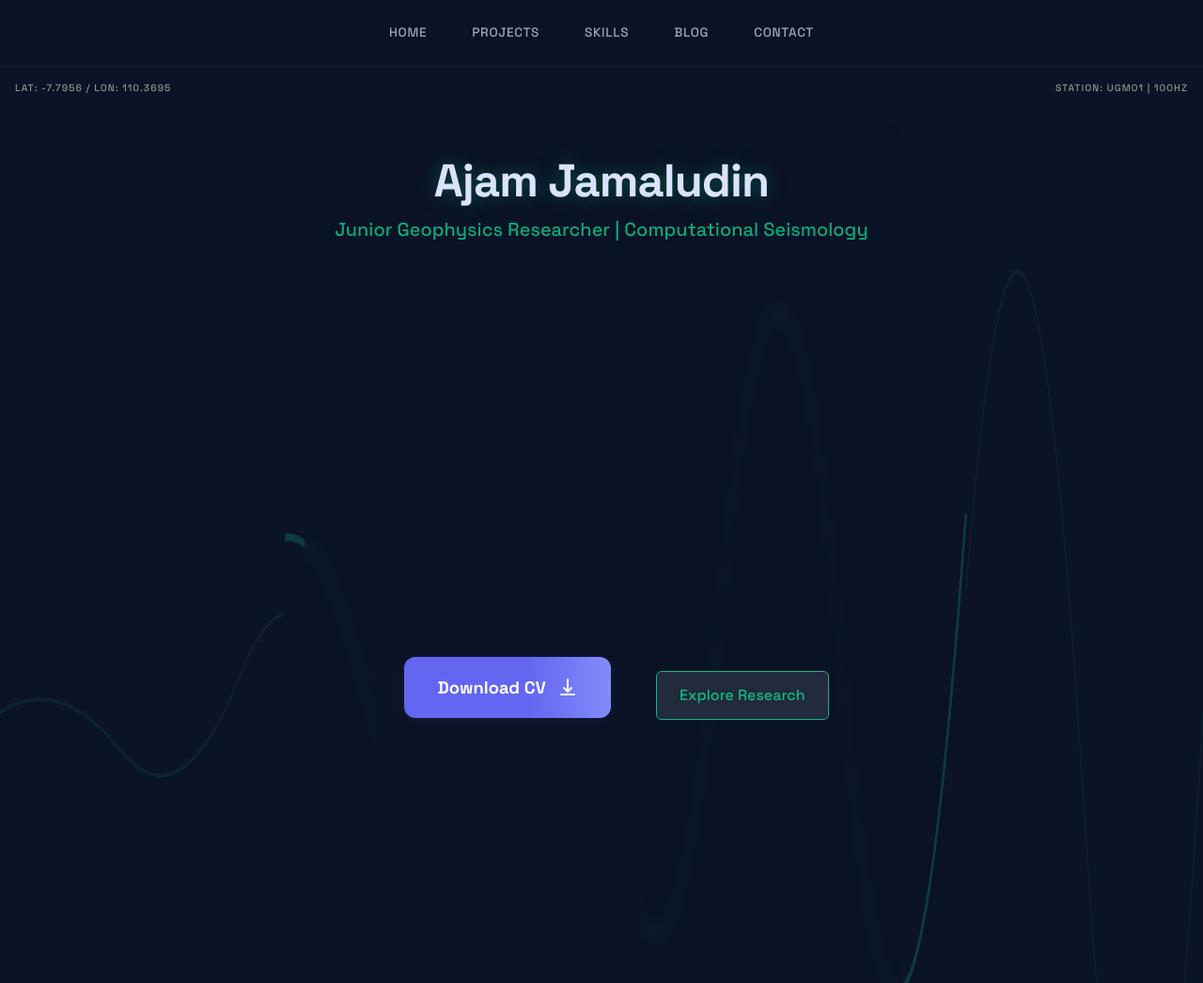
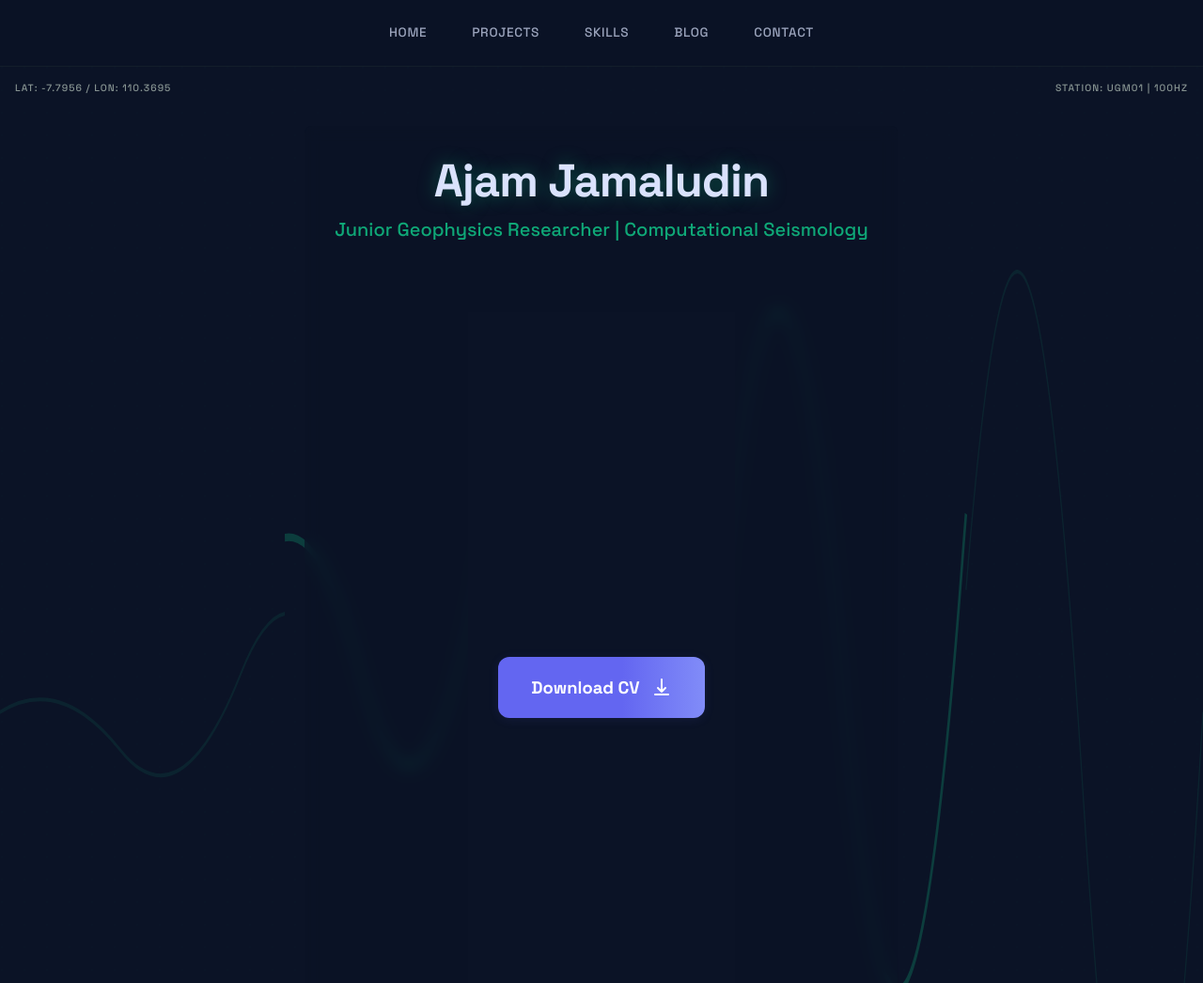
Before and after one commit to ajamj/ajamj.github.io, an Astro site: page / in a window 1280 px wide. Shown: the top 1046 px of the page at 94% size. Built offline with nearby package versions, Linux system fonts and the light colour scheme; Astro itself is replaced by a stand-in of ours.

Commit message:
style: remove explore research button

```diff
--- a/src/components/Hero.astro
+++ b/src/components/Hero.astro
@@ -20,7 +20,6 @@ import ResumeButton from './ResumeButton.astro';
     <p class="hero-subtitle">Junior Geophysics Researcher | Computational Seismology</p>
     <div class="hero-actions">
       <ResumeButton />
-      <a href="#projects" class="btn-animated">Explore Research</a>
     </div>
   </div>
 </section>
```
